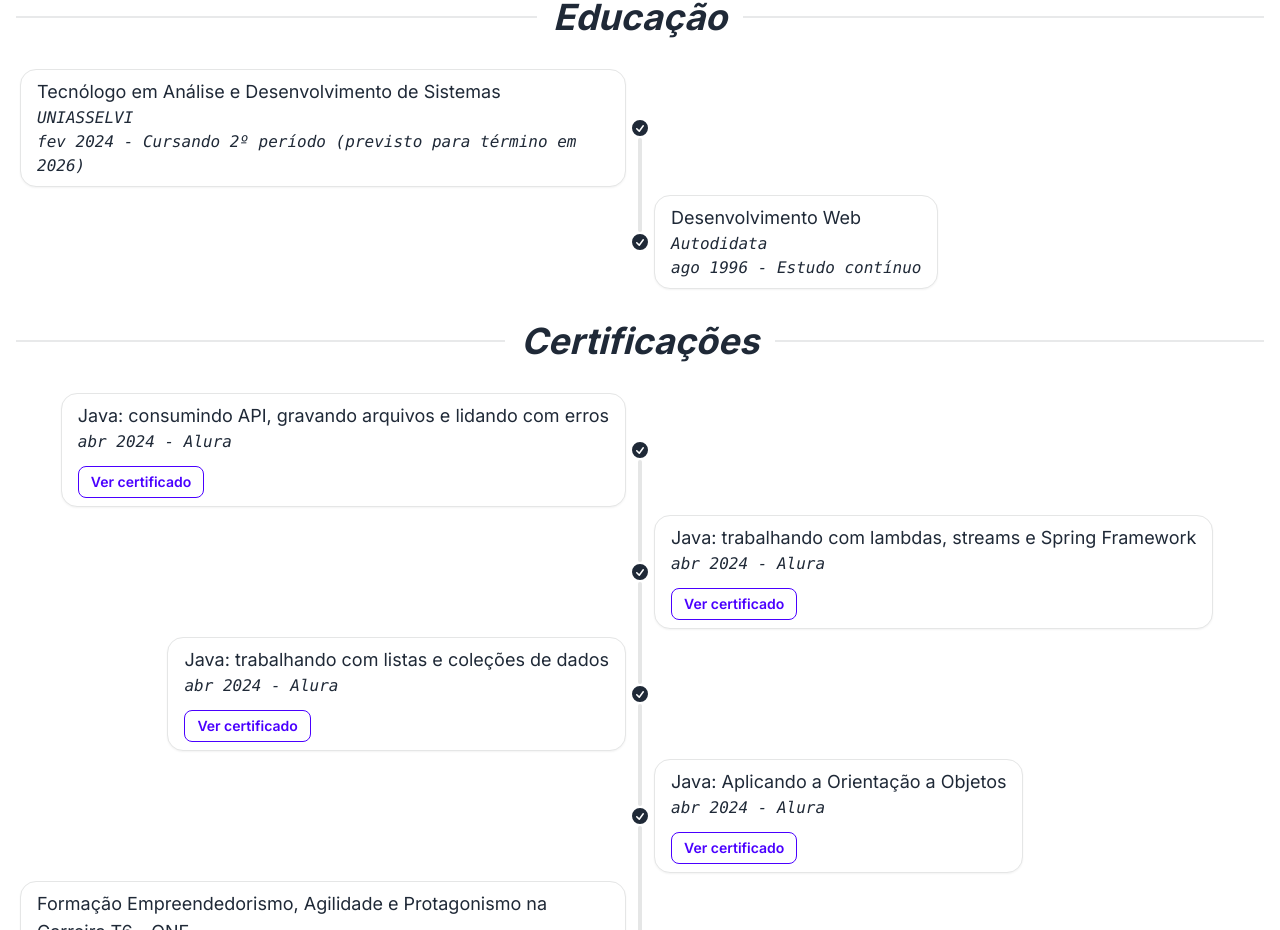
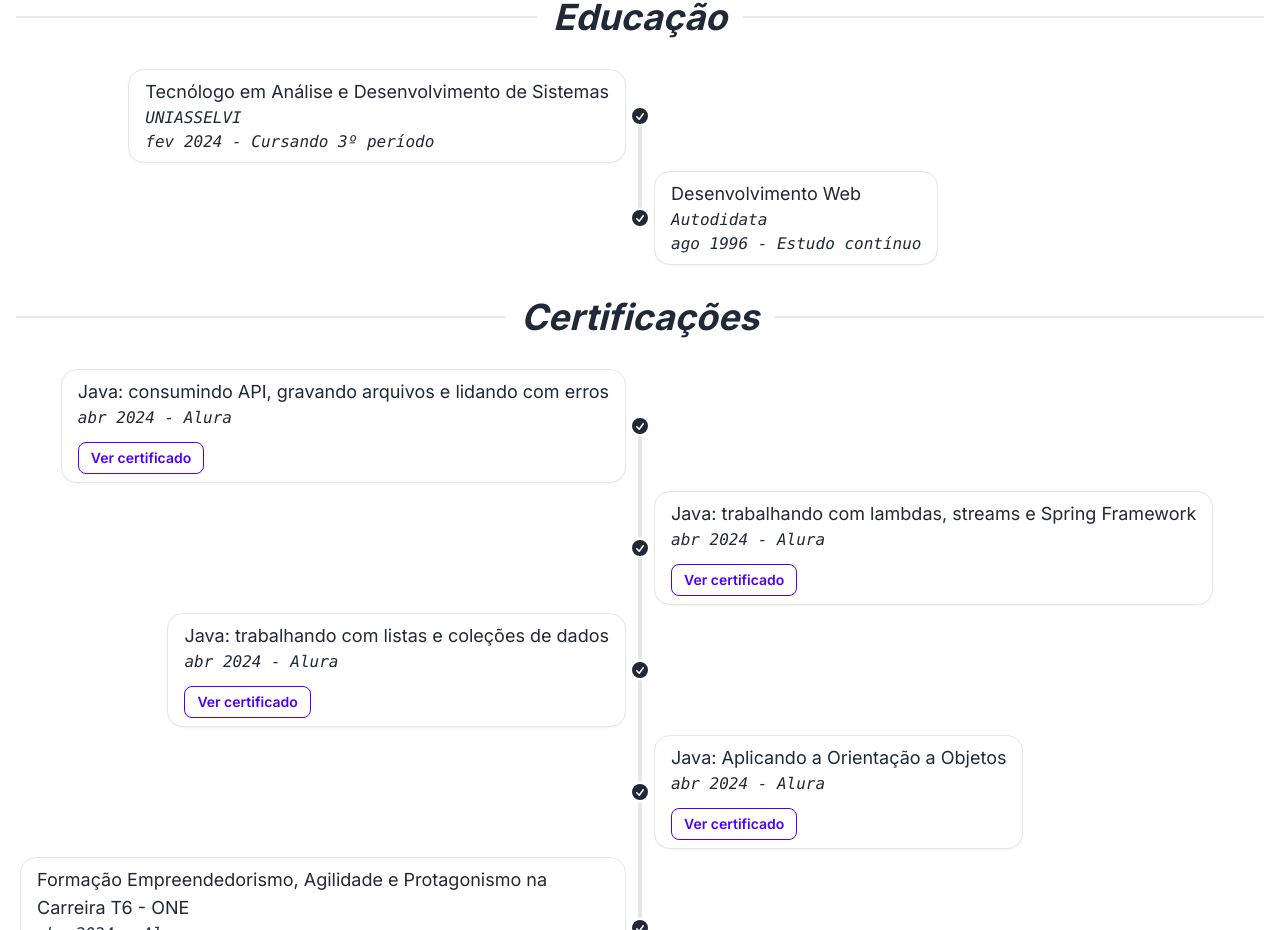
Before and after one commit to xogm/curriculum, a Next.js app: page / in a window 1280 px wide. Shown: the part 3197-4127 px from the top of the page. Built offline with nearby package versions, Linux system fonts and the light colour scheme.

Commit message:
Update education.ts

```diff
--- a/src/data/education.ts
+++ b/src/data/education.ts
@@ -18,7 +18,7 @@ export const education: Education[] = [
       start: parseDate({ year: 2024, month: 2 }),
       end: parseDate({ year: 2026, month: 7 }),
     },
-    observations: "Cursando 2º período (previsto para término em 2026)",
+    observations: "Cursando 3º período",
   },
   {
     institution: "Autodidata",
```
